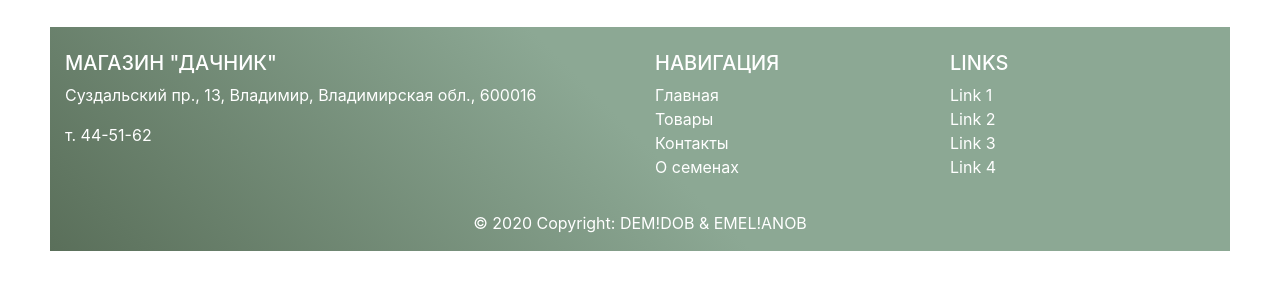
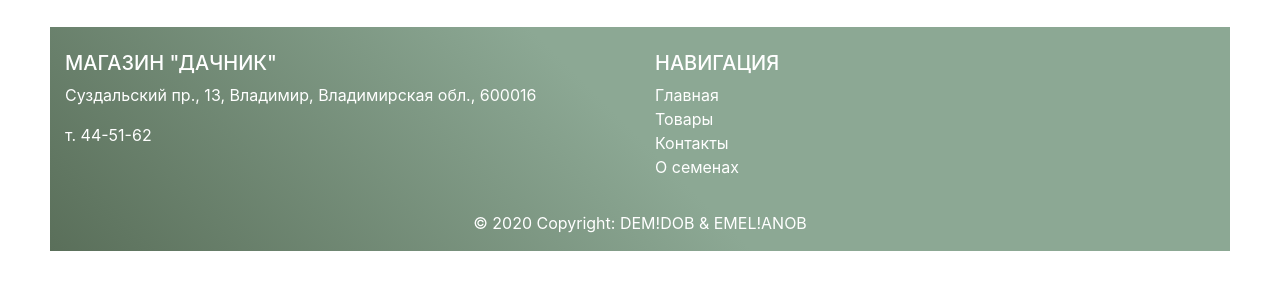
Before and after one commit to DEMIDOB/Dachnik, a Django app: page / in a window 1280 px wide. Shown: the part 222-522 px from the top of the page. Run offline with Django 3.2, Linux system fonts and the light colour scheme; data comes from the database, SQL or seed files in the repository; some libraries are stand-ins or nearby versions.

Commit message:
footer changed

```diff
--- a/src/templates/base.html
+++ b/src/templates/base.html
@@ -187,7 +187,7 @@
         <div class="col-md-3 mb-md-0 mb-3">
 
             <!-- Links -->
-            <h5 class="text-uppercase">Links</h5>
+            {% comment %} <h5 class="text-uppercase">Links</h5>
 
             <ul class="list-unstyled">
             <li>
@@ -202,7 +202,7 @@
             <li>
                 <a href="#!">Link 4</a>
             </li>
-            </ul>
+            </ul> {% endcomment %}
 
         </div>
         <!-- Grid column -->
```
